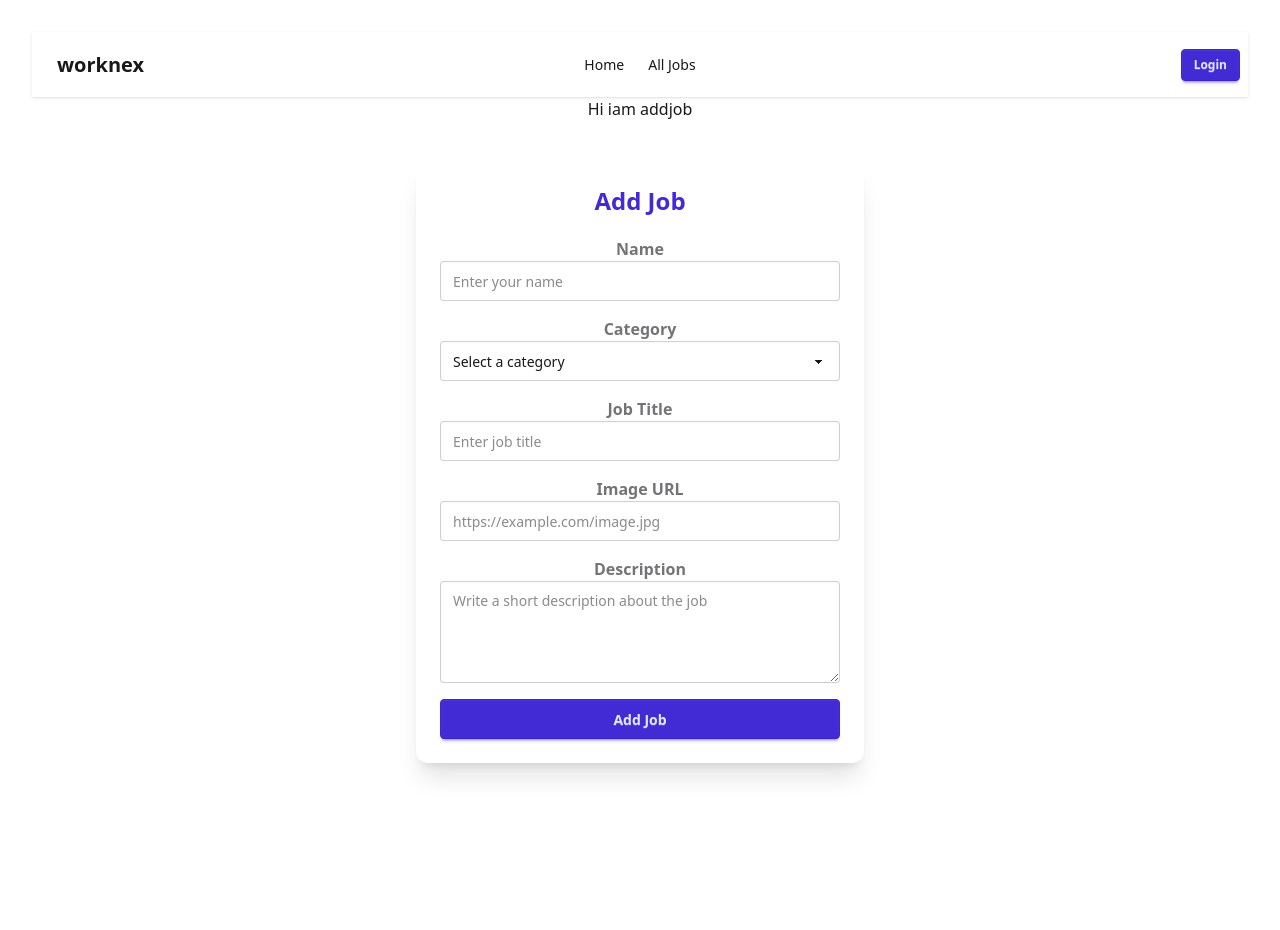
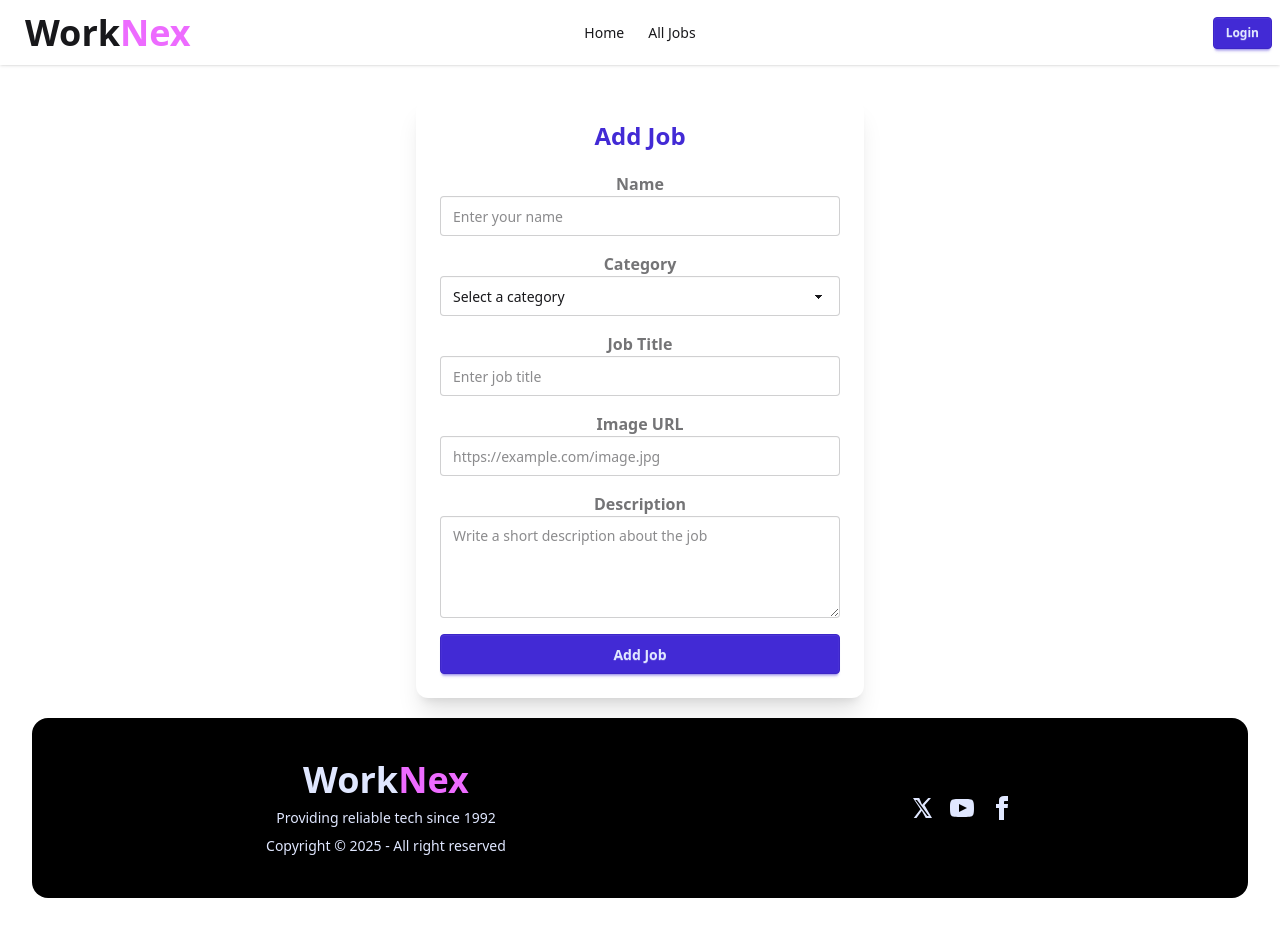
Before and after one commit to akashroy651/worknex-client, a React (Vite) app: page /addjob in a window 1280 px wide. Before the commit the page ends 800 px from the top, so only its background shows below. Built offline with nearby package versions, Linux system fonts and the light colour scheme; no server answers.

Commit message:
added new footer

```diff
--- a/package.json
+++ b/package.json
@@ -16,6 +16,7 @@
     "react-dom": "^19.2.0",
     "react-icons": "^5.5.0",
     "react-router": "^7.9.5",
+    "sweetalert2": "^11.26.3",
     "tailwindcss": "^4.1.17"
   },
   "devDependencies": {
--- a/src/AddAJob/AddAJob.jsx
+++ b/src/AddAJob/AddAJob.jsx
@@ -1,7 +1,11 @@
 import React, { use } from "react";
 import { AuthContext } from "../contexts/AuthContext";
+import Swal from "sweetalert2";
+import { useNavigate } from "react-router";
 
 const AddAJob = () => {
+
+    const navigate = useNavigate();
 
 const { user } = use(AuthContext)
 
@@ -27,6 +31,12 @@ const { user } = use(AuthContext)
     .then(res => res.json())
     .then(data => {
         console.log(data)
+         Swal.fire({
+                  title: "New Job Added",
+                  icon: "success",
+                  draggable: true,
+                });
+                navigate('/all-Jobs')
     })
     .catch(err => {
         console.log(err)
@@ -57,7 +67,7 @@ const { user } = use(AuthContext)
           />
         </div>
 
-        {/* <!-- Category --> */}
+         {/* Category  */}
         <div className="form-control">
           <label className="label">
             <span className="label-text font-semibold">Category</span>
@@ -65,7 +75,6 @@ const { user } = use(AuthContext)
           <select
             name="category"
             className="select select-bordered w-full"
-
             required
           >
             <option value="">
@@ -77,7 +86,7 @@ const { user } = use(AuthContext)
           </select>
         </div>
 
-        {/* <!-- Title --> */}
+        {/*  Title  */}
         <div className="form-control">
           <label className="label">
             <span className="label-text font-semibold">Job Title</span>
@@ -91,7 +100,7 @@ const { user } = use(AuthContext)
           />
         </div>
 
-        {/* <!-- Image URL --> */}
+        {/* Image URL  */}
         <div className="form-control">
           <label className="label">
             <span className="label-text font-semibold">Image URL</span>
@@ -105,7 +114,7 @@ const { user } = use(AuthContext)
           />
         </div>
 
-        {/* <!-- Description --> */}
+        {/*  Description  */}
         <div className="form-control">
           <label className="label">
             <span className="label-text font-semibold">Description</span>
@@ -119,7 +128,7 @@ const { user } = use(AuthContext)
           ></textarea>
         </div>
 
-        {/* <!-- Submit Button --> */}
+        {/*  Submit Button  */}
         <div className="form-control mt-4">
           <button type="submit" className="btn btn-primary w-full">
             Add Job
--- a/src/component/AllJobs/AllJobs.jsx
+++ b/src/component/AllJobs/AllJobs.jsx
@@ -2,22 +2,33 @@ import React from "react";
 import { Link, useLoaderData } from "react-router";
 
 const AllJobs = () => {
+
+  // home page description control
+ function shortenText(text, wordLimit = 10) {
+  if (!text) return "";
+  const words = text.split(" ");
+  if (words.length <= wordLimit) return text;
+  return words.slice(0, wordLimit).join(" ") + "...";
+}
+
+
+
   const data = useLoaderData();
   return (
-    <div className="grid sm:grid-cols-1 md:grid-cols-2 lg:grid-cols-3 gap-5 mt-5">
+    <div className="grid sm:grid-cols-1 md:grid-cols-2 lg:grid-cols-3 gap-5 mt-10">
       {data.map((alljob) => (
         <div key={alljob._id} className="card bg-base-100 w-96 shadow-sm hover:shadow-2xl  transition
     duration-300 ease-out hover:-translate-y-2 hover:scale-[1.02] cursor-pointer">
           <figure>
             <img
-              //   src="https://img.daisyui.com/images/stock/photo-1606107557195-0e29a4b5b4aa.webp"
+
               src={alljob.coverimage}
               alt="Shoes"
             />
           </figure>
           <div className="card-body justify-start text-center ">
             <h2 className="card-title text-center">{alljob.title}</h2>
-            <p className="text-center">{alljob.summary} </p>
+            <p className="text-center">{shortenText(alljob.summary, 10)} </p>
             <div className="card-actions justify-end">
              <Link to={`/jobsdetails/${alljob._id}`}> <div className="badge badge-outline">View Details</div></Link>
       {/* <div className="badge badge-outline">Products</div> */}
--- /dev/null
+++ b/src/component/Footer/Footer.jsx
@@ -0,0 +1,59 @@
+import React from "react";
+
+const Footer = () => {
+  return (
+    <div>
+      <footer className="footer mt-5 h-45 footer-center rounded-2xl bg-black sm:bg-black md:bg-black lg:bg-black text-primary-content p-10">
+        <aside>
+          <p className="font-bold text-4xl">
+           <span className="font-extrabold
+          ">Work<span className="font-extrabold text-fuchsia-400">Nex</span></span>
+          </p>
+          <p> Providing reliable tech since 1992</p>
+          <p>Copyright © {new Date().getFullYear()} - All right reserved</p>
+        </aside>
+        <nav>
+          <div className="grid  grid-flow-col gap-4">
+            <a>
+              <svg
+                xmlns="http://www.w3.org/2000/svg"
+                width="24"
+                height="24"
+                viewBox="0 0 24 24"
+                fill="currentColor"
+                className="fill-current"
+              >
+                <path d="M18.244 2H21L14.555 9.36L22 22h-6.244L11.76 14.64L6.5 22H3.75L10.445 13.2L3 2h6.245L12.08 8.64L18.244 2zM17.146 20h1.709L7.025 4h-1.74L17.146 20z" />
+              </svg>
+
+            </a>
+            <a>
+              <svg
+                xmlns="http://www.w3.org/2000/svg"
+                width="24"
+                height="24"
+                viewBox="0 0 24 24"
+                className="fill-current"
+              >
+                <path d="M19.615 3.184c-3.604-.246-11.631-.245-15.23 0-3.897.266-4.356 2.62-4.385 8.816.029 6.185.484 8.549 4.385 8.816 3.6.245 11.626.246 15.23 0 3.897-.266 4.356-2.62 4.385-8.816-.029-6.185-.484-8.549-4.385-8.816zm-10.615 12.816v-8l8 3.993-8 4.007z"></path>
+              </svg>
+            </a>
+            <a>
+              <svg
+                xmlns="http://www.w3.org/2000/svg"
+                width="24"
+                height="24"
+                viewBox="0 0 24 24"
+                className="fill-current"
+              >
+                <path d="M9 8h-3v4h3v12h5v-12h3.642l.358-4h-4v-1.667c0-.955.192-1.333 1.115-1.333h2.885v-5h-3.808c-3.596 0-5.192 1.583-5.192 4.615v3.385z"></path>
+              </svg>
+            </a>
+          </div>
+        </nav>
+      </footer>
+    </div>
+  );
+};
+
+export default Footer;
--- a/src/component/JobsDetails/JobsDetails.jsx
+++ b/src/component/JobsDetails/JobsDetails.jsx
@@ -1,5 +1,6 @@
 import React from "react";
 import { Link, useLoaderData, useNavigate } from "react-router";
+import Swal from "sweetalert2";
 
 const JobsDetails = () => {
 
@@ -8,6 +9,43 @@ const JobsDetails = () => {
     const data = useLoaderData();
     const jobDetails =data.result;
     console.log(jobDetails)
+
+    const handleDelete = () =>{
+      Swal.fire({
+  title: "Are you sure?",
+  text: "You won't be able to revert this!",
+  icon: "warning",
+  showCancelButton: true,
+  confirmButtonColor: "#3085d6",
+  cancelButtonColor: "#d33",
+  confirmButtonText: "Yes, delete it!"
+}).then((result) => {
+  if (result.isConfirmed) {
+
+
+        fetch(`http://localhost:3000/models/${jobDetails._id}`,{
+            method: "DELETE",
+            // headers:{
+            //     "content-type": "application/json",
+            // },
+            // body: JSON.stringify(fromData)
+        })
+        .then(res => res.json())
+        .then(data => {
+            console.log(data)
+             Swal.fire({
+                      title: "New Job Added",
+                      icon: "success",
+                      draggable: true,
+                    });
+                    navigate('/all-Jobs')
+        })
+        .catch(err => {
+            console.log(err)
+        })
+  }
+});
+    }
 
   return (
     <div>
@@ -46,10 +84,10 @@ const JobsDetails = () => {
 
           {/* Action Button */}
           <div className="mt-6 mb-5 ">
-           <Link to={`/jobsupdate/${jobDetails._id}`}> <button className="btn btn-primary hover:bg-amber-700 hover:text-black w-full md:w-auto mr-5">
+           <Link to={`/jobsupdate/${jobDetails._id}`}> <button className="btn btn-primary hover:bg-green-100 hover:text-black w-full md:w-auto mr-5">
               Update Job
             </button></Link>
-            <button className="btn btn-primary hover:bg-amber-700 hover:text-black w-full md:w-auto">
+            <button onClick={handleDelete} className="btn  hover:bg-amber-200 hover:text-black w-full md:w-auto">
               Delete Now
             </button>
           </div>
--- a/src/component/JobsUpdate/JobsUpdate.jsx
+++ b/src/component/JobsUpdate/JobsUpdate.jsx
@@ -1,21 +1,54 @@
-import React from 'react';
-import { useLoaderData } from 'react-router';
+import React from "react";
+import { useLoaderData, useNavigate } from "react-router";
+import Swal from "sweetalert2";
 
 const JobsUpdate = () => {
+    const navigate =useNavigate()
+  const data = useLoaderData();
+  const jobsUpdate = data.result;
 
-     const data = useLoaderData();
-    const jobsUpdate =data.result;
-    console.log(jobsUpdate)
+  const handleSubmit = (e) => {
+    e.preventDefault();
+
+    const fromData = {
+      postedBy: e.target.name.value,
+      category: e.target.category.value,
+      title: e.target.title.value,
+      summary: e.target.description.value,
+      coverimage: e.target.coverimage.value,
+    };
+
+    fetch(`http://localhost:3000/models/${jobsUpdate._id}`, {
+      method: "PUT",
+      headers: {
+        "content-type": "application/json",
+      },
+      body: JSON.stringify(fromData),
+    })
+      .then((res) => res.json())
+      .then((data) => {
+        console.log(data);
+        Swal.fire({
+          title: "Update success",
+          icon: "success",
+          draggable: true,
+        });
+        navigate(`/jobsdetails/${jobsUpdate._id}`)
+      })
+      .catch((err) => {
+        console.log(err);
+      });
+  };
 
   return (
     <div>
       <h1>JobsUpdate</h1>
       <div className="max-w-md mx-auto bg-base-100 shadow-xl rounded-xl p-6 mt-10">
         <h2 className="text-2xl font-bold text-center text-primary mb-5">
-        Update job
+          Update Job
         </h2>
 
-      <form  className="space-y-4">
+        <form onSubmit={handleSubmit} className="space-y-4">
           {/* <!-- Name --> */}
           <div className="form-control">
             <label className="label">
@@ -40,12 +73,9 @@ const JobsUpdate = () => {
               name="category"
               defaultValue={jobsUpdate.category}
               className="select select-bordered w-full"
-
               required
             >
-            <option value="">
-              Select a category
-            </option>
+              <option value="">Select a category</option>
               <option value="Web Development">Web Development</option>
               <option value="Digital Marketing">Digital Marketing</option>
               <option value="Graphics Designing">Graphics Designing</option>
--- a/src/component/Navbar/Navbar.jsx
+++ b/src/component/Navbar/Navbar.jsx
@@ -39,7 +39,7 @@ const Navbar = () => {
 
   return (
     <div>
-      <div className="navbar bg-base-100 shadow-sm">
+      <div className="navbar fixed top-0 left-0 w-full z-50 bg-base-100 shadow-sm ">
         <div className="navbar-start">
           <div className="dropdown">
             <div tabIndex={0} role="button" className="btn btn-ghost lg:hidden">
@@ -66,7 +66,8 @@ const Navbar = () => {
               {links}
             </ul>
           </div>
-          <a className="btn btn-ghost text-xl">worknex</a>
+          <a className="btn btn-ghost text-4xl"><span className="font-extrabold
+          ">Work<span className="font-extrabold text-fuchsia-400">Nex</span></span></a>
         </div>
         <div className="navbar-center hidden lg:flex">
           <ul className="menu menu-horizontal px-1">{links}</ul>
--- a/src/layout/Root.jsx
+++ b/src/layout/Root.jsx
@@ -1,6 +1,7 @@
 import React from 'react';
 import { Outlet } from 'react-router';
 import NavBar from '../component/Navbar/Navbar';
+import Footer from '../component/Footer/Footer';
 
 
 const Root = () => {
@@ -8,6 +9,7 @@ const Root = () => {
         <div>
            <NavBar></NavBar>
             <Outlet></Outlet>
+            <Footer></Footer>
         </div>
     );
 };
```
Also changed, not shown: 1 other file (tests, documents, lock files or other folders). Lines whose indentation alone changed are shown as unchanged.
